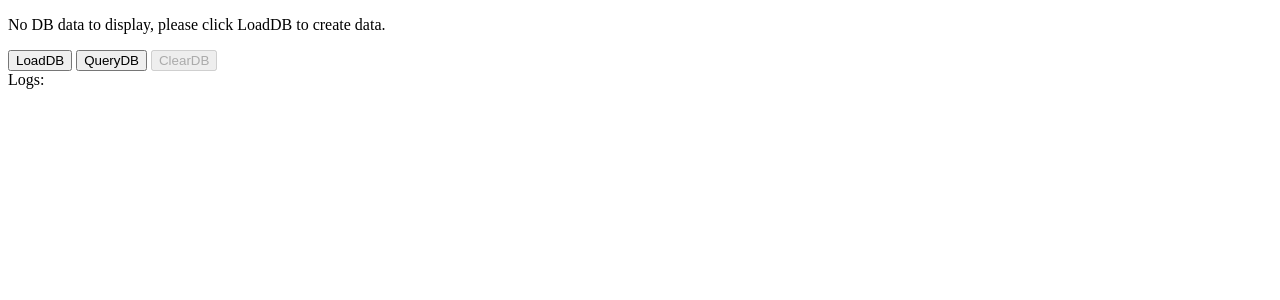
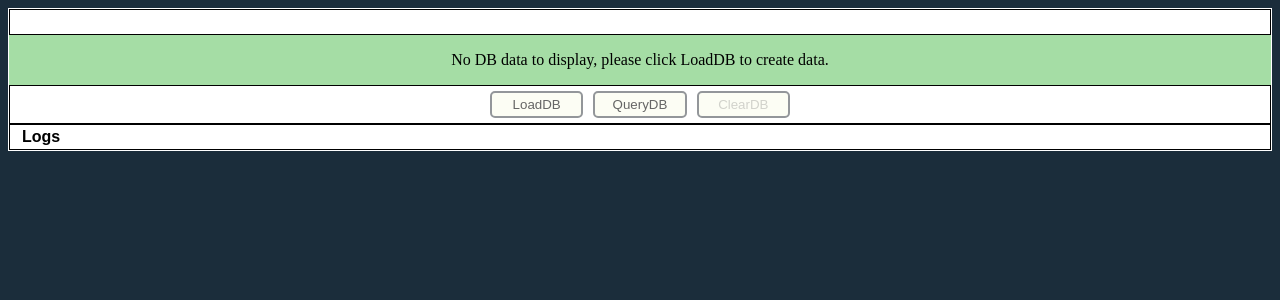
Before and after one commit to luke-hays/indexed-db-app, a SvelteKit app: page / in a window 1280 px wide. Shown: the top 300 px of the page. Built offline with nearby package versions, Linux system fonts and the light colour scheme.

Commit message:
add some styling, fix ts error

```diff
--- a/src/lib/utils/tools.ts
+++ b/src/lib/utils/tools.ts
@@ -6,7 +6,7 @@ interface DBEventTarget extends EventTarget {
   error: DOMException
 }
 
-type RequestCallback = (a: Array<Customer>) => Array<Customer>
+type RequestCallback = (a: Array<Customer>) => void
 
 export const dbLogEventFormatter = (time: Date, event: string) => {
   return `${time} - ${event}`
--- /dev/null
+++ b/src/routes/+layout.svelte
@@ -0,0 +1,7 @@
+<slot />
+
+<style>
+  :global(body) {
+    background-color: rgb(27, 45, 59);
+  }
+</style>
--- a/src/routes/ControlPanel.svelte
+++ b/src/routes/ControlPanel.svelte
@@ -52,9 +52,10 @@
   }
 </script>
 
+<div id='control-panel'>
   <Notifications message={notification}/>
   <Results results={results}/>
-<div>
+  <div id='db-actions'>
     <button on:click={onLoadDBClick} disabled={loadButtonIsDisabled}>
       LoadDB
     </button>
@@ -66,3 +67,36 @@
     </button>
   </div>
   <Logs {events}/>
+</div>
+
+
+<style>
+  #control-panel {
+    border: 1px solid white;
+  }
+
+  #db-actions {
+    background-color: white;
+    border: 1px solid black;
+    display: flex;
+    align-items: center;
+    justify-content: center;
+    padding: 5px 0px;
+  }
+
+  button {
+    margin: 0px 5px;
+    background-color: rgb(251, 253, 237);;
+    border: 2px solid rgb(76, 82, 88);
+    border-radius: 5px;
+    font-family: sans-serif;
+    height: 2em;
+    width: 7em;
+    transition: 0.3s;
+    opacity: 0.6;
+  }
+
+  button:hover:enabled {
+    opacity: 1;
+  }
+</style>
--- a/src/routes/Logs.svelte
+++ b/src/routes/Logs.svelte
@@ -3,10 +3,39 @@
 </script>
 
 <div>
-  Logs:
-  <ul>
-    {#each events as event}
-      <li>{event}</li>
-    {/each}
-  </ul>
+  <table>
+    <thead>
+      <th>Logs</th>
+    </thead>
+    <tbody data-testid="customer-table">
+      {#each events as event}
+      <tr>
+        <td>{event}</td>
+      </tr>
+      {/each}
+    </tbody>
+  </table>
 </div>
+
+<style>
+  div {
+    background-color: rgb(255, 255, 255);
+  }
+
+  table {
+    border: 1px solid black;
+  }
+  th {
+    font-family: sans-serif;
+    text-align: left;
+    padding-left: 10px;
+    width: 100vw;
+  }
+
+  td {
+    font-family: monospace;
+    padding-left: 20px;
+    width: 100vw;
+    border-top: 1px solid black;
+  }
+</style>
--- a/src/routes/Notifications.svelte
+++ b/src/routes/Notifications.svelte
@@ -1,5 +1,19 @@
 <script lang="ts">
-  export let message: string;
+  export let message: string = 'test';
 </script>
 
-<div>{message}</div>
+<div>
+  {message}
+</div>
+
+<style>
+  div {
+    height: 1.5em;
+    background-color: rgb(255, 255, 255);
+    display: flex;
+    align-items: center;
+    justify-content: center;
+    border: 1px solid black;
+    font-family: sans-serif;
+  }
+</style>
--- a/src/routes/Results.svelte
+++ b/src/routes/Results.svelte
@@ -5,6 +5,7 @@
   export let results: Array<Customer> = []
 </script>
 
+<div>
   {#if results.length > 0}
     <table>
       <thead>
@@ -27,3 +28,17 @@
   {:else}
     <p>{EMPTY_DB_RESULTS}</p>
   {/if}
+</div>
+
+<style>
+  div {
+    background-color: rgb(165, 221, 165);
+    display: flex;
+    align-items: center;
+    justify-content: center;
+  }
+
+  th {
+    text-align: left;
+  }
+</style>
```
Lines whose indentation alone changed are shown as unchanged.
